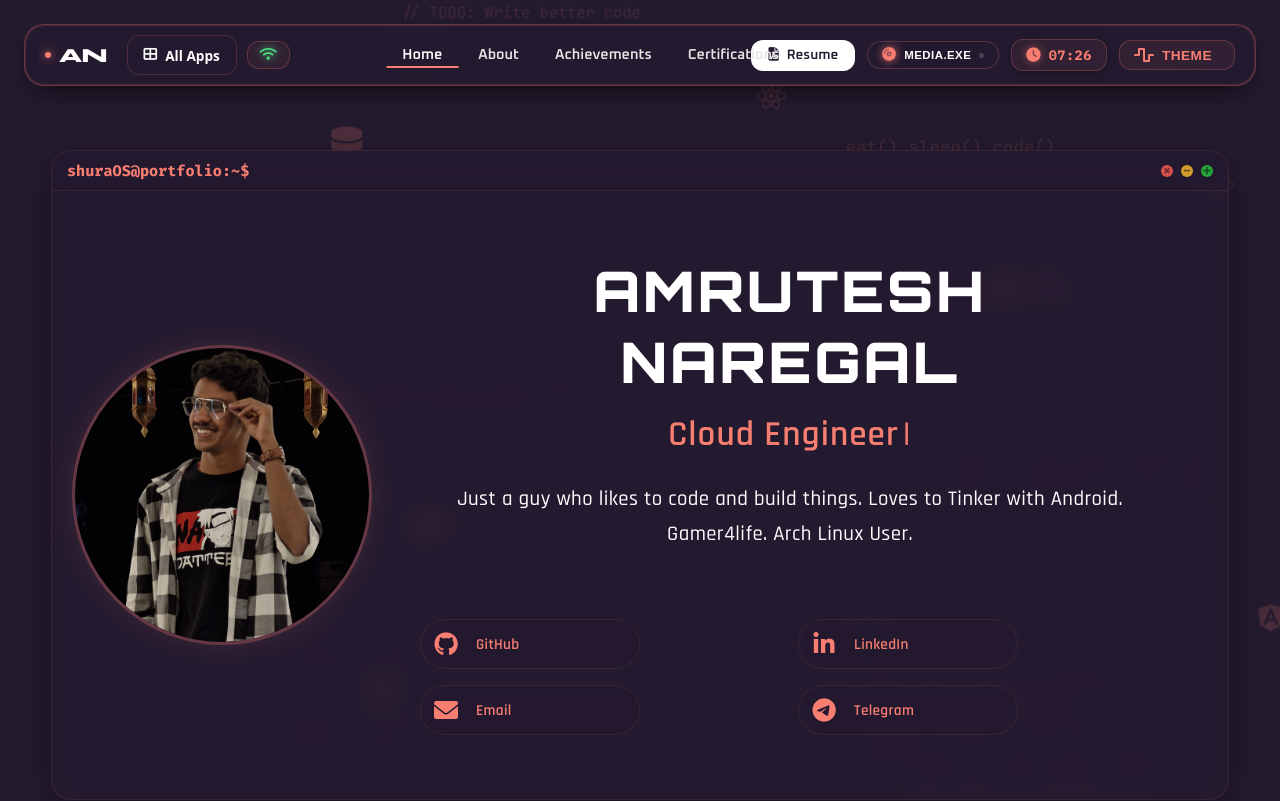
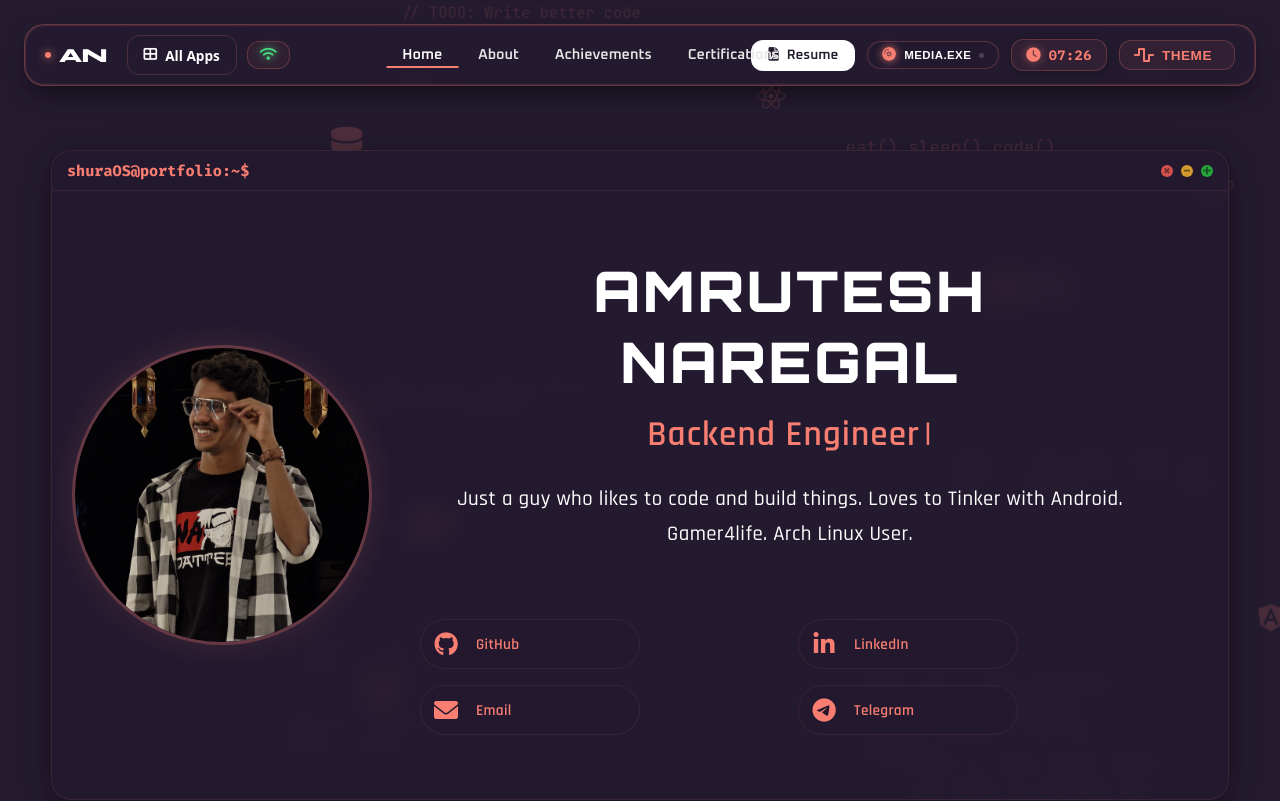
Before and after one commit to DragonEmperor9480/Portfolio, a Next.js app: page / in a window 1280 px wide. Shown: the top 801 px of the page. Built offline with nearby package versions, Linux system fonts and the light colour scheme.

Commit message:
Portfolio: data optimization

```diff
--- a/app/layout.jsx
+++ b/app/layout.jsx
@@ -4,10 +4,11 @@ import './globals.css';
 export const metadata = {
   title: 'Amrutesh Naregal | Portfolio',
   description:
-    "Explore Amrutesh Naregal's portfolio — a tech enthusiast passionate about full-stack development, DevOps, cloud engineering, and AI-powered applications.",
+    "Explore Amrutesh Naregal's portfolio — a backend engineer specializing in cloud computing, server architectures, and DevOps practices.",
   keywords: [
     'Amrutesh Naregal',
     'Full-Stack Developer',
+    'Backend Engineer',
     'DevOps',
     'Cloud Engineer',
     'AI',
@@ -117,9 +118,9 @@ export default function RootLayout({ children }) {
                 'https://www.linkedin.com/in/amrutesh-naregal',
                 'https://t.me/Kamisato_Amrut',
               ],
-              jobTitle: 'Full-Stack Developer & Cloud Engineer',
+              jobTitle: 'Full-Stack Developer & Cloud DevOps Engineer',
               description:
-                'Tech enthusiast passionate about full-stack development, DevOps, cloud engineering, and AI-powered applications.',
+                'Tech enthusiast passionate about backend engineering, cloud computing, and DevOps practices.',
             }),
           }}
         />
--- a/src/components/Hero.jsx
+++ b/src/components/Hero.jsx
@@ -405,11 +405,10 @@ const SocialLink = styled(motion.a)`
 `;
 
 const roles = [
-  "Cloud Engineer",
-  "Backend Developer",
+  "Backend Engineer",
+  "Cloud & DevOps Engineer",
   "ROM Developer",
-  "Linux Enthusiast",
-  "Tech Explorer"
+  "Linux Enthusiast"
 ];
 
 export default function Hero() {
```
